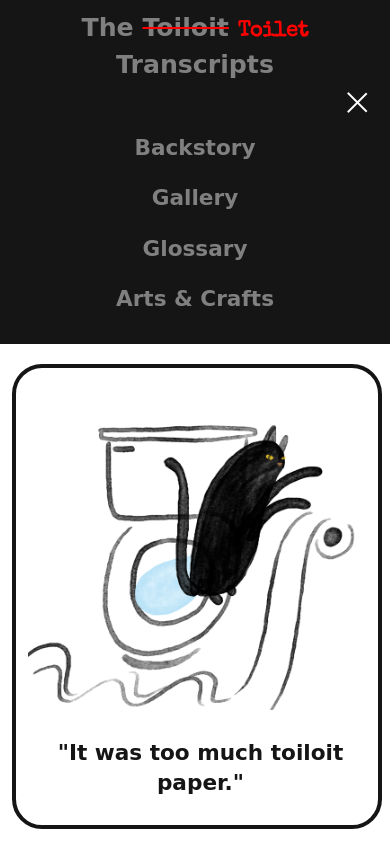
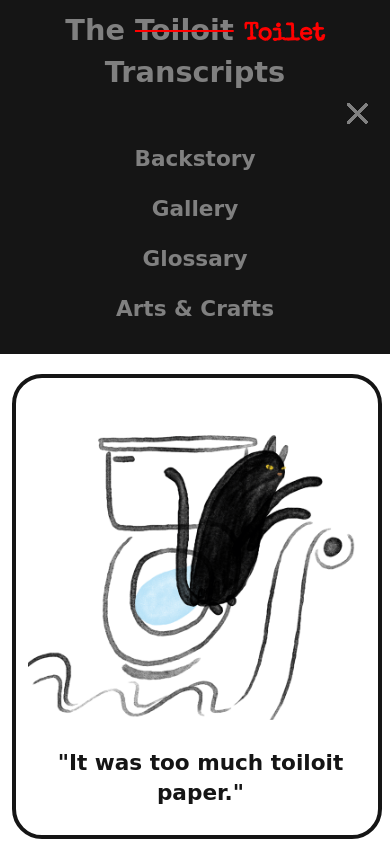
Before and after one commit to terichadbourne/toilet-transcripts, a plain HTML site: page index.html in a window 390 px wide. Both pictures are taken after a click on the link 357 px from the left and 102 px from the top of the page. Shown: the top 844 px of the page. Drawn offline with nearby package versions, Linux system fonts and the light colour scheme; a web font is replaced by a local one.

Commit message:
made navicons gray

```diff
--- a/css/style.css
+++ b/css/style.css
@@ -219,7 +219,7 @@ ul {
 }
 
 .navicon {
-	background-image: url("../images/hamburger.png");
+	background-image: url("../images/hamburger_gray.png");
 	float: right;
 	width: 34px;
 	height: 41px;
@@ -301,7 +301,7 @@ ul {
 
 /* when nav is expanded, show close instead of hamburger */
 #page-header.expanded .navicon {
-	background-image: url("../images/close.png");
+	background-image: url("../images/close_gray.png");
 }
 
 #student {
@@ -431,6 +431,13 @@ body {
 @media (min-width: 0px) and (max-width: 420px) {
 
 #page-header h1 {
+  font-size: 1.6em;
+}
+}
+
+@media (min-width: 0px) and (max-width: 375px) {
+
+#page-header h1 {
   font-size: 1.4em;
 }
 }
```
Also changed, not shown: images/close.png (deleted), images/close.svg (added), images/close_gray.png (added), images/hamburger.png (deleted), images/hamburger.svg (added), images/hamburger_gray.png (added).
